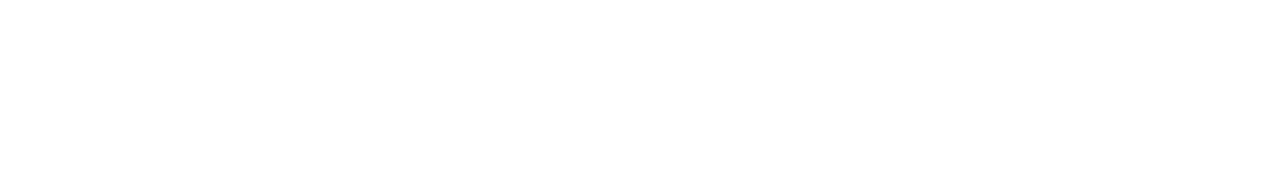
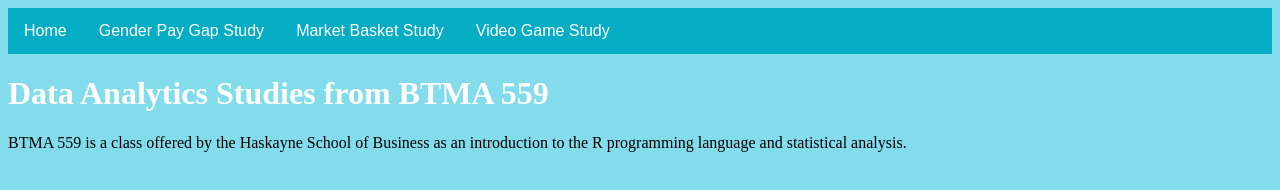
Before and after one commit to ajgroeneveld/SENG513A2, a plain HTML site: page index.html in a window 1280 px wide. Drawn offline with Linux system fonts and the light colour scheme.

Commit message:
Basic CSS
Added Basic CSS and some content

```diff
--- a/index.html
+++ b/index.html
@@ -3,10 +3,20 @@
 <head>
     <meta charset="UTF-8">
     <title>SENG 513</title>
+    <link rel="stylesheet" type="text/css" href="sengSite.css">
 </head>
 <body>
+    <ul>
+       <li><a href="index.html">Home</a></li>
+        <li><a href="gender.html">Gender Pay Gap Study</a></li>
+       <li><a href="gmaps.html">Market Basket Study</a></li>
+       <li><a href="vgSales.html">Video Game Study</a></li>
+    </ul>
 
+    <h1>Data Analytics Studies from BTMA 559</h1>
+    <div id="homeParagraph">
+        <p>BTMA 559 is a class offered by the Haskayne School of Business as an introduction to the R programming language and statistical analysis.</p>
 
-
+    </div>
 </body>
 </html>
--- /dev/null
+++ b/sengSite.css
@@ -0,0 +1,35 @@
+body {
+    background-color: #83DCEB;
+}
+
+ul {
+    list-style-type: none;
+    margin: 0;
+    padding: 0;
+    overflow: hidden;
+    background-color: #05ADC4;
+}
+
+li {
+    float: left;
+}
+
+li a {
+    display: block;
+    color: white;
+    text-align: center;
+    padding: 14px 16px;
+    text-decoration: none;
+    font-family: sans-serif;
+}
+
+
+li a:hover {
+    background-color: #F8A424 ;
+}
+
+h1 {
+    color: white;
+
+
+}
```
